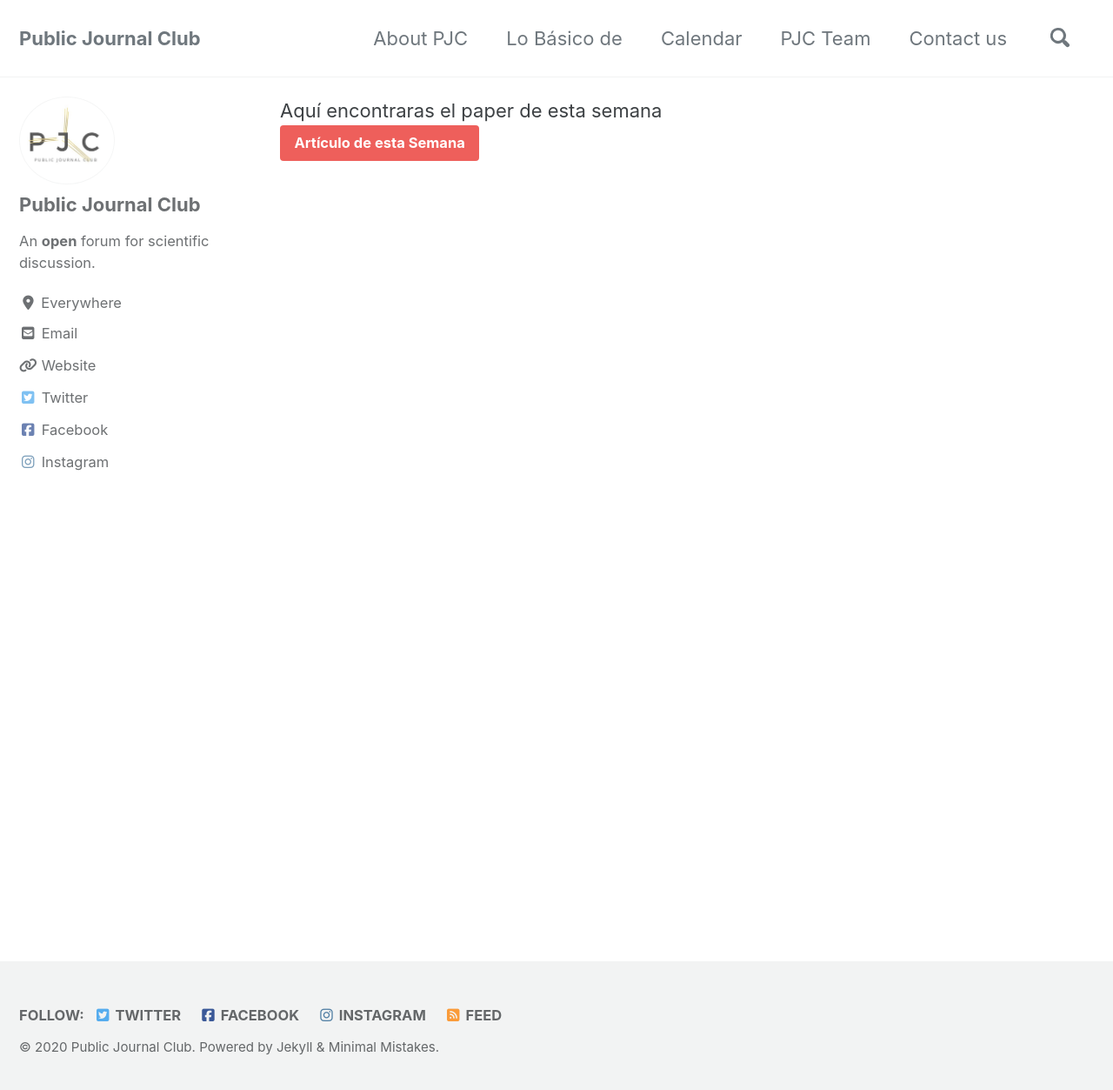
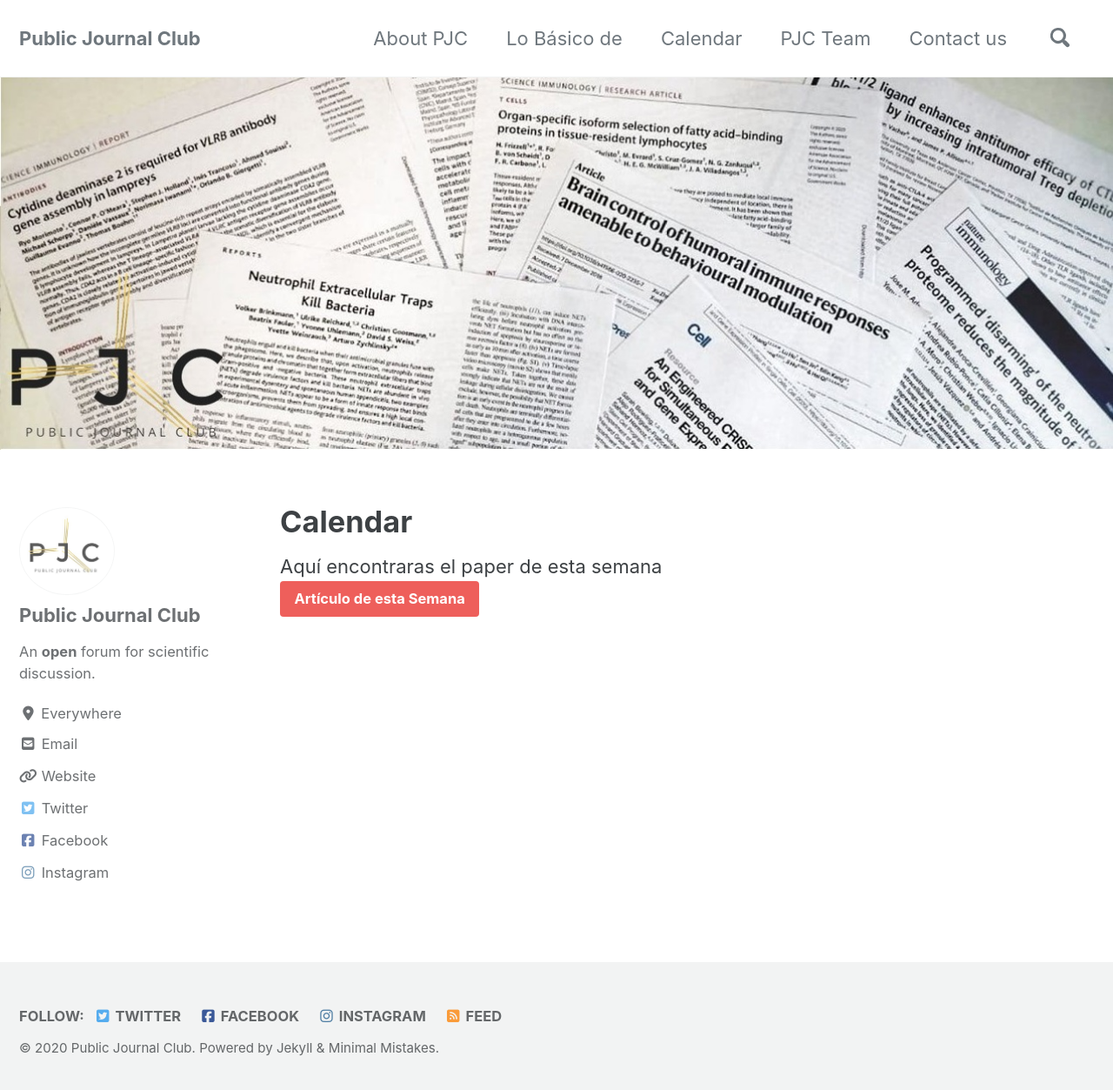
Before and after one commit to publicjournalclub/publicjournalclub.github.io, a Jekyll site: the page built from _pages/calendar.md, in a window 1280 px wide and 1260 px high. Shown: the top 1253 px of the window at 87% size. Built offline with Jekyll 4.4.1, drawn with Linux system fonts in a browser that asks for light colours; cached includes are drawn as plain includes; nearby versions of some CDN libraries.

Commit message:
Update calendar.md

```diff
--- a/_pages/calendar.md
+++ b/_pages/calendar.md
@@ -1,8 +1,8 @@
 ---
 title: "Calendar"
 permalink: /calendar/
-  header:
-link: https://publicjournalclub.github.io/docs/100720_BurberryA.pdf
+header:
+  image: "/images/BannerPJC.jpg"
 ---
 Aquí encontraras el paper de esta semana
 [Artículo de esta Semana](https://publicjournalclub.github.io/docs/100720_BurberryA.pdf){: .btn .btn--danger}
```
